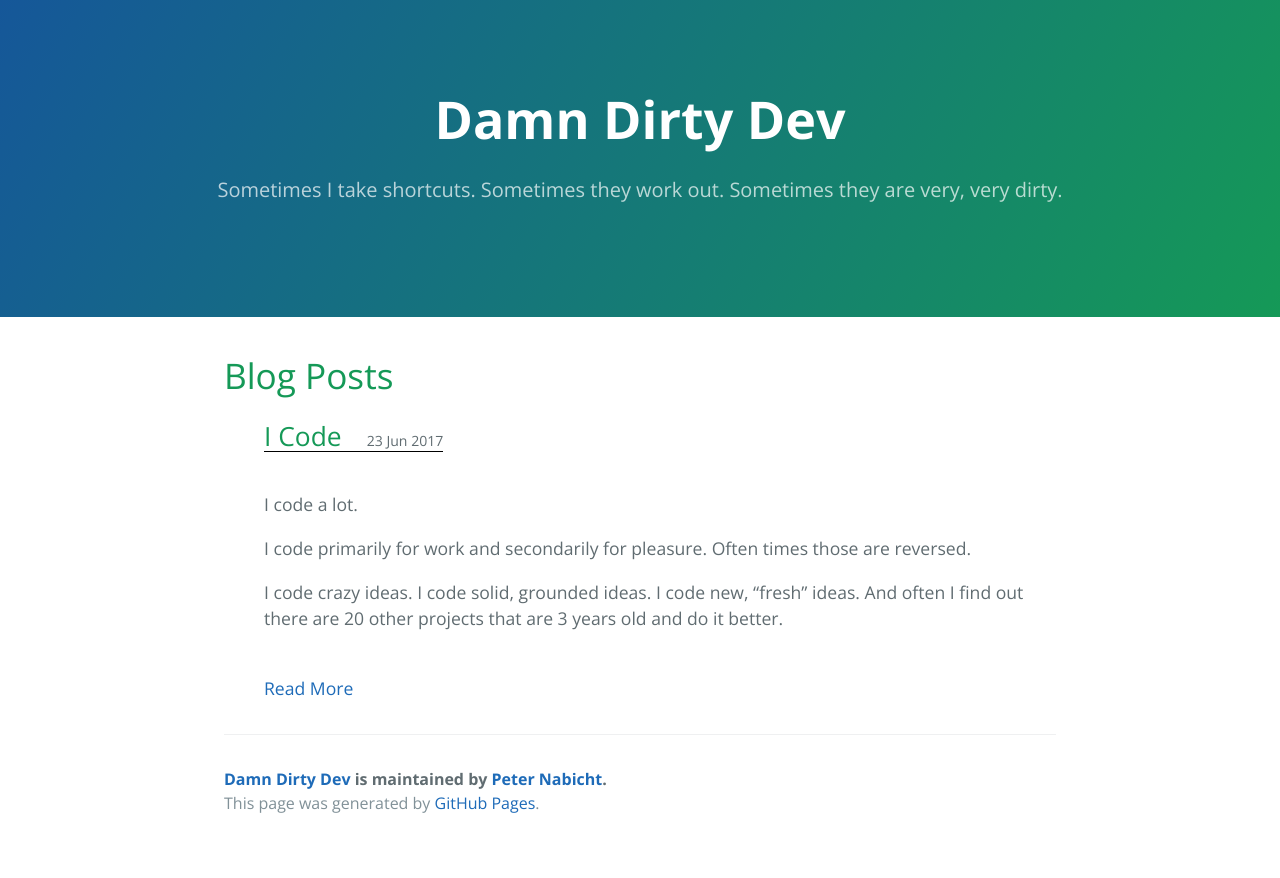
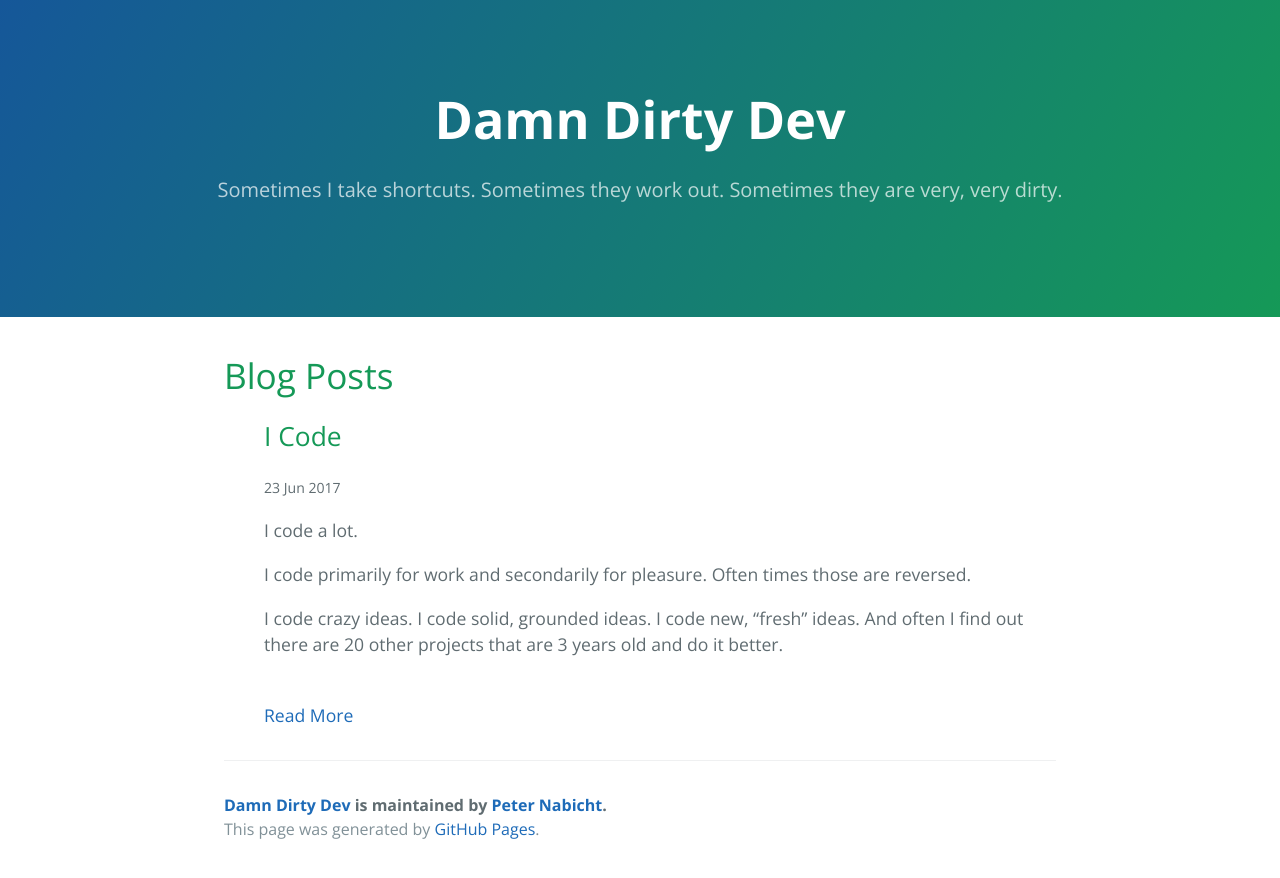
Before and after one commit to pietromenna/jekyll-cayman-theme, a Jekyll site: the page built from index.html, in a window 1280 px wide. Shown: the top 878 px of the page. Built offline with Jekyll 4.4.1, drawn with Linux system fonts in a browser that asks for light colours; the list of posts is cut into pages by our own code.

Commit message:
Update cayman.css

```diff
--- a/css/cayman.css
+++ b/css/cayman.css
@@ -1,6 +1,6 @@
-blogheader { border-bottom: 1px solid #000; }
-blogheader > h2 { display: inline-block; }
-blogheader span { margin-left: 25px; }
+header { border-bottom: 1px solid #000; }
+header > h2 { display: inline-block; }
+header span { margin-left: 25px; }
 
 .highlight table td { padding: 5px; }
 
```
